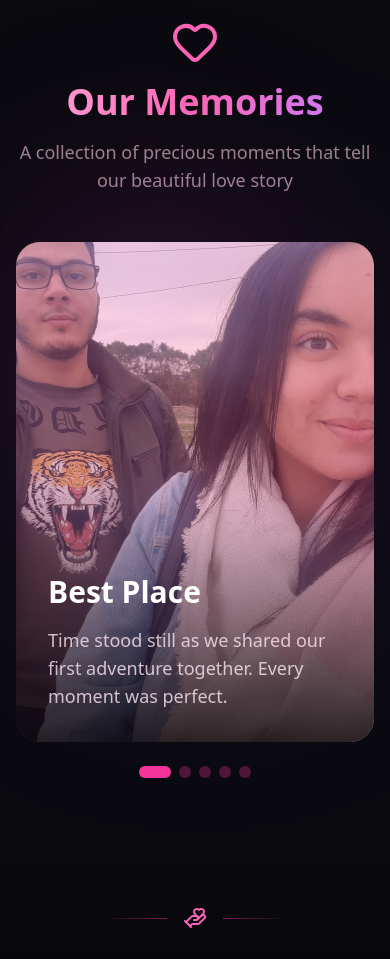
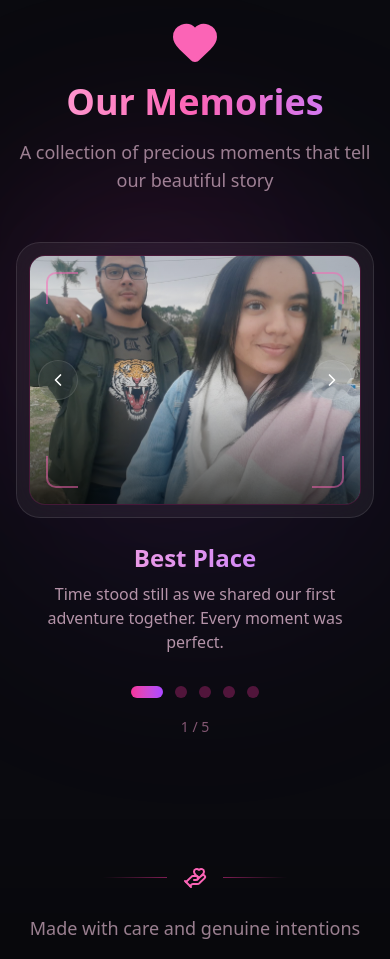
Before and after one commit to Mach1233/RomanticWebsite, a Next.js app: page / in a window 390 px wide. Shown: the part 1800-2759 px from the top of the page. Built offline with nearby package versions, Linux system fonts and the light colour scheme.

Commit message:
fix: flexible image frames in gallery with better responsive design

```diff
--- a/src/components/romantic/MemoryGallery.tsx
+++ b/src/components/romantic/MemoryGallery.tsx
@@ -9,7 +9,7 @@ interface Memory {
   title: string;
   caption: string;
   gradient: string;
-  imageUrl: string; // ✅ added image field
+  imageUrl: string;
 }
 
 const memories: Memory[] = [
@@ -18,11 +18,11 @@ const memories: Memory[] = [
     title: "Best Place",
     caption: "Time stood still as we shared our first adventure together. Every moment was perfect.",
     gradient: "from-pink-500 to-rose-600",
-    imageUrl: "/images/photo1.jpg" // 👈 replace with your image
+    imageUrl: "/images/photo1.jpg"
   },
   {
     id: 2,
-    title: " Date Magic",
+    title: "Date Magic",
     caption: "Best isolation",
     gradient: "from-purple-500 to-pink-600",
     imageUrl: "/images/image2.jpg"
@@ -48,38 +48,36 @@ const memories: Memory[] = [
     gradient: "from-purple-600 to-rose-500",
     imageUrl: "/images/image5.jpg"
   },
-
 ];
 
 export default function MemoryGallery() {
   const [currentIndex, setCurrentIndex] = useState(0);
   const [direction, setDirection] = useState(0);
+  const [imageLoaded, setImageLoaded] = useState(false);
 
   const slideVariants = {
     enter: (direction: number) => ({
-      x: direction > 0 ? 1000 : -1000,
-      opacity: 0
+      x: direction > 0 ? 500 : -500,
+      opacity: 0,
+      scale: 0.9
     }),
     center: {
       zIndex: 1,
       x: 0,
-      opacity: 1
+      opacity: 1,
+      scale: 1
     },
     exit: (direction: number) => ({
       zIndex: 0,
-      x: direction < 0 ? 1000 : -1000,
-      opacity: 0
+      x: direction < 0 ? 500 : -500,
+      opacity: 0,
+      scale: 0.9
     })
-  };
-
-  const swipeConfidenceThreshold = 10000;
-
-  const swipePower = (offset: number, velocity: number) => {
-    return Math.abs(offset) * velocity;
   };
 
   const paginate = (newDirection: number) => {
     setDirection(newDirection);
+    setImageLoaded(false);
     setCurrentIndex((prevIndex) => {
       let nextIndex = prevIndex + newDirection;
       if (nextIndex < 0) nextIndex = memories.length - 1;
@@ -92,29 +90,48 @@ export default function MemoryGallery() {
 
   return (
     <section className="relative min-h-screen py-20 px-4 overflow-hidden">
-      {/* background */}
+      {/* Background effects */}
       <div className="absolute inset-0">
         <div className="absolute top-1/4 left-0 w-72 h-72 bg-pink-500/10 rounded-full blur-[100px]" />
         <div className="absolute bottom-1/4 right-0 w-96 h-96 bg-purple-500/10 rounded-full blur-[120px]" />
       </div>
 
-      <div className="relative z-10 max-w-6xl mx-auto">
-
-        {/* title */}
-        <div className="text-center mb-12">
-          <Heart className="w-12 h-12 text-pink-400 mx-auto mb-4" />
+      <div className="relative z-10 max-w-5xl mx-auto">
+        {/* Section title */}
+        <motion.div
+          initial={{ opacity: 0, y: 20 }}
+          whileInView={{ opacity: 1, y: 0 }}
+          viewport={{ once: true }}
+          className="text-center mb-12"
+        >
+          <motion.div
+            animate={{ scale: [1, 1.1, 1] }}
+            transition={{ duration: 2, repeat: Infinity }}
+          >
+            <Heart className="w-12 h-12 text-pink-400 mx-auto mb-4" fill="currentColor" />
+          </motion.div>
           <h2 className="text-4xl md:text-5xl font-bold text-transparent bg-clip-text bg-gradient-to-r from-pink-300 via-pink-400 to-purple-400 mb-4">
             Our Memories
           </h2>
           <p className="text-pink-200/60 text-lg max-w-2xl mx-auto">
-            A collection of precious moments that tell our beautiful love story
+            A collection of precious moments that tell our beautiful story
           </p>
-        </div>
+        </motion.div>
 
-        {/* slider */}
-        <div className="relative h-[500px] md:h-[600px] rounded-3xl overflow-hidden">
-
-          <AnimatePresence initial={false} custom={direction}>
+        {/* Gallery Card */}
+        <motion.div
+          initial={{ opacity: 0, y: 30 }}
+          whileInView={{ opacity: 1, y: 0 }}
+          viewport={{ once: true }}
+          className="relative"
+        >
+          {/* Main container with flexible frame */}
+          <div className="relative rounded-3xl overflow-hidden glassmorphism p-3 md:p-4">
+            {/* Inner frame with border */}
+            <div className="relative rounded-2xl overflow-hidden bg-black/20 border border-pink-500/20">
+              {/* Aspect ratio container - flexible */}
+              <div className="relative w-full aspect-[4/3] md:aspect-[16/10] lg:aspect-[16/9]">
+                <AnimatePresence initial={false} custom={direction} mode="wait">
                   <motion.div
                     key={currentIndex}
                     custom={direction}
@@ -124,69 +141,102 @@ export default function MemoryGallery() {
                     exit="exit"
                     transition={{
                       x: { type: "spring", stiffness: 300, damping: 30 },
-                opacity: { duration: 0.2 }
+                      opacity: { duration: 0.3 },
+                      scale: { duration: 0.3 }
                     }}
                     className="absolute inset-0"
                   >
+                    {/* Loading skeleton */}
+                    {!imageLoaded && (
+                      <div className="absolute inset-0 bg-gradient-to-br from-pink-500/20 to-purple-500/20 animate-pulse flex items-center justify-center">
+                        <div className="w-16 h-16 border-4 border-pink-400/30 border-t-pink-400 rounded-full animate-spin" />
+                      </div>
+                    )}
 
-              {/* ✅ REAL IMAGE */}
+                    {/* Image - flexible sizing */}
                     <img
                       src={currentMemory.imageUrl}
                       alt={currentMemory.title}
-                className="absolute inset-0 w-full h-full object-cover"
+                      onLoad={() => setImageLoaded(true)}
+                      className={`w-full h-full object-contain md:object-cover transition-opacity duration-500 ${
+                        imageLoaded ? 'opacity-100' : 'opacity-0'
+                      }`}
                     />
 
-              {/* gradient overlay */}
-              <div className={`absolute inset-0 bg-gradient-to-br ${currentMemory.gradient} opacity-20`} />
+                    {/* Gradient overlays */}
+                    <div className="absolute inset-0 bg-gradient-to-t from-black/70 via-transparent to-black/20 pointer-events-none" />
 
-              {/* dark overlay for text */}
-              <div className="absolute inset-0 bg-gradient-to-t from-black/80 via-transparent to-transparent" />
-
-              {/* text */}
-              <div className="absolute bottom-0 left-0 right-0 p-8 md:p-12">
-                <h3 className="text-3xl md:text-4xl font-bold text-white mb-4">
-                  {currentMemory.title}
-                </h3>
-                <p className="text-pink-100/80 text-lg md:text-xl max-w-2xl">
-                  {currentMemory.caption}
-                </p>
-              </div>
-
+                    {/* Corner decorations */}
+                    <div className="absolute top-4 left-4 w-8 h-8 border-l-2 border-t-2 border-pink-400/50 rounded-tl-lg" />
+                    <div className="absolute top-4 right-4 w-8 h-8 border-r-2 border-t-2 border-pink-400/50 rounded-tr-lg" />
+                    <div className="absolute bottom-4 left-4 w-8 h-8 border-l-2 border-b-2 border-pink-400/50 rounded-bl-lg" />
+                    <div className="absolute bottom-4 right-4 w-8 h-8 border-r-2 border-b-2 border-pink-400/50 rounded-br-lg" />
                   </motion.div>
                 </AnimatePresence>
 
-          {/* nav */}
+                {/* Navigation buttons - inside frame */}
                 <button
                   onClick={() => paginate(-1)}
-            className="absolute left-4 top-1/2 -translate-y-1/2 w-12 h-12 rounded-full bg-black/40 text-white"
+                  className="absolute left-2 md:left-4 top-1/2 -translate-y-1/2 z-20 w-10 h-10 md:w-12 md:h-12 rounded-full glassmorphism flex items-center justify-center text-white hover:bg-white/20 transition-colors border border-pink-500/30"
+                  aria-label="Previous image"
                 >
-            <ChevronLeft />
+                  <ChevronLeft className="w-5 h-5 md:w-6 md:h-6" />
                 </button>
 
                 <button
                   onClick={() => paginate(1)}
-            className="absolute right-4 top-1/2 -translate-y-1/2 w-12 h-12 rounded-full bg-black/40 text-white"
+                  className="absolute right-2 md:right-4 top-1/2 -translate-y-1/2 z-20 w-10 h-10 md:w-12 md:h-12 rounded-full glassmorphism flex items-center justify-center text-white hover:bg-white/20 transition-colors border border-pink-500/30"
+                  aria-label="Next image"
                 >
-            <ChevronRight />
+                  <ChevronRight className="w-5 h-5 md:w-6 md:h-6" />
                 </button>
               </div>
+            </div>
+          </div>
 
-        {/* dots */}
-        <div className="flex justify-center gap-2 mt-6">
+          {/* Text section below image */}
+          <motion.div
+            key={`text-${currentIndex}`}
+            initial={{ opacity: 0, y: 10 }}
+            animate={{ opacity: 1, y: 0 }}
+            transition={{ delay: 0.2 }}
+            className="text-center mt-6 px-4"
+          >
+            <h3 className="text-2xl md:text-3xl font-bold text-transparent bg-clip-text bg-gradient-to-r from-pink-300 to-purple-400 mb-2">
+              {currentMemory.title}
+            </h3>
+            <p className="text-pink-200/70 text-base md:text-lg max-w-xl mx-auto">
+              {currentMemory.caption}
+            </p>
+          </motion.div>
+        </motion.div>
+
+        {/* Dots indicator */}
+        <div className="flex justify-center items-center gap-3 mt-8">
           {memories.map((_, index) => (
             <button
               key={index}
               onClick={() => {
                 setDirection(index > currentIndex ? 1 : -1);
+                setImageLoaded(false);
                 setCurrentIndex(index);
               }}
-              className={`w-3 h-3 rounded-full transition-all ${
-                index === currentIndex ? "bg-pink-500 w-8" : "bg-pink-500/30"
+              className={`transition-all duration-300 rounded-full ${
+                index === currentIndex
+                  ? "w-8 h-3 bg-gradient-to-r from-pink-500 to-purple-500"
+                  : "w-3 h-3 bg-pink-500/30 hover:bg-pink-500/50"
               }`}
+              aria-label={`Go to memory ${index + 1}`}
             />
           ))}
         </div>
 
+        {/* Memory counter */}
+        <div className="text-center mt-4">
+          <span className="text-pink-300/50 text-sm">
+            {currentIndex + 1} / {memories.length}
+          </span>
+        </div>
       </div>
     </section>
   );
```
Lines whose indentation alone changed are shown as unchanged.
